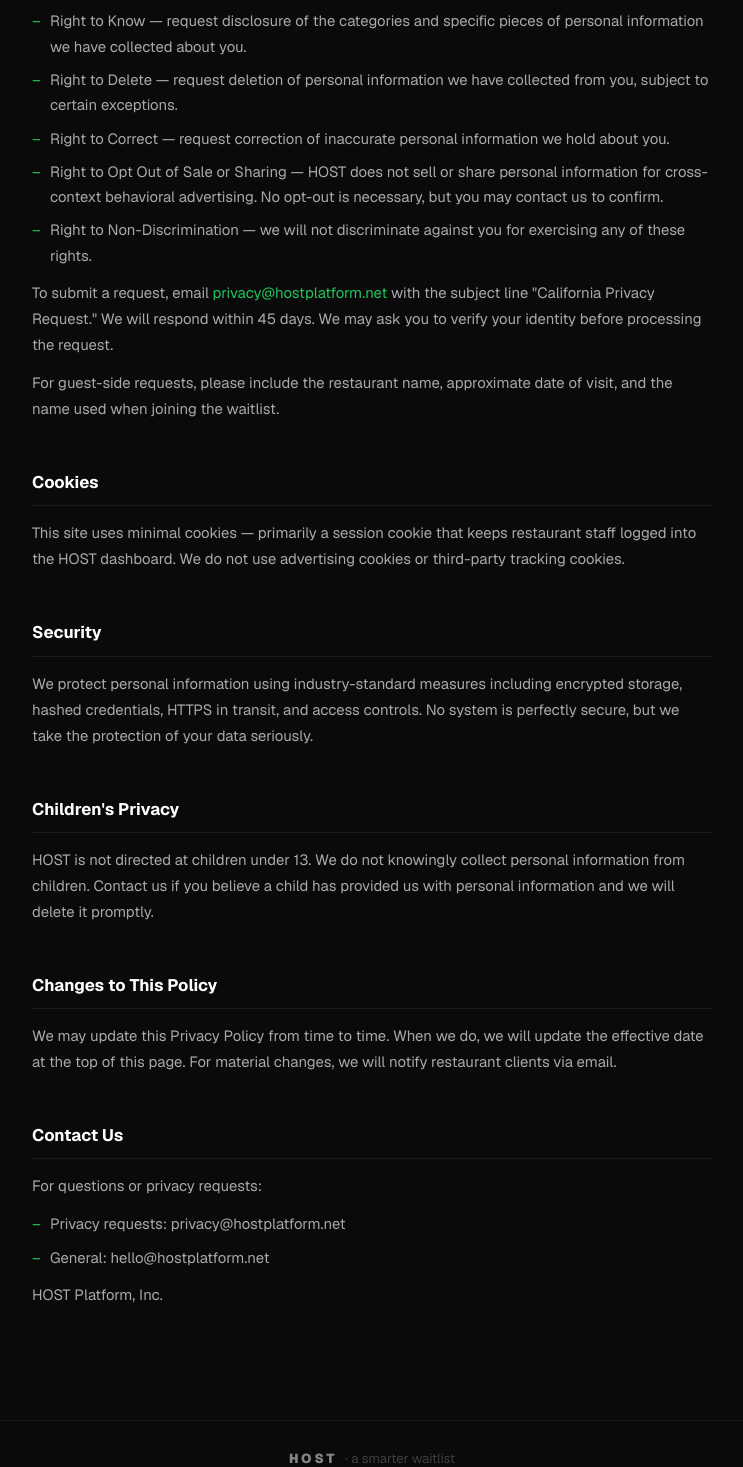
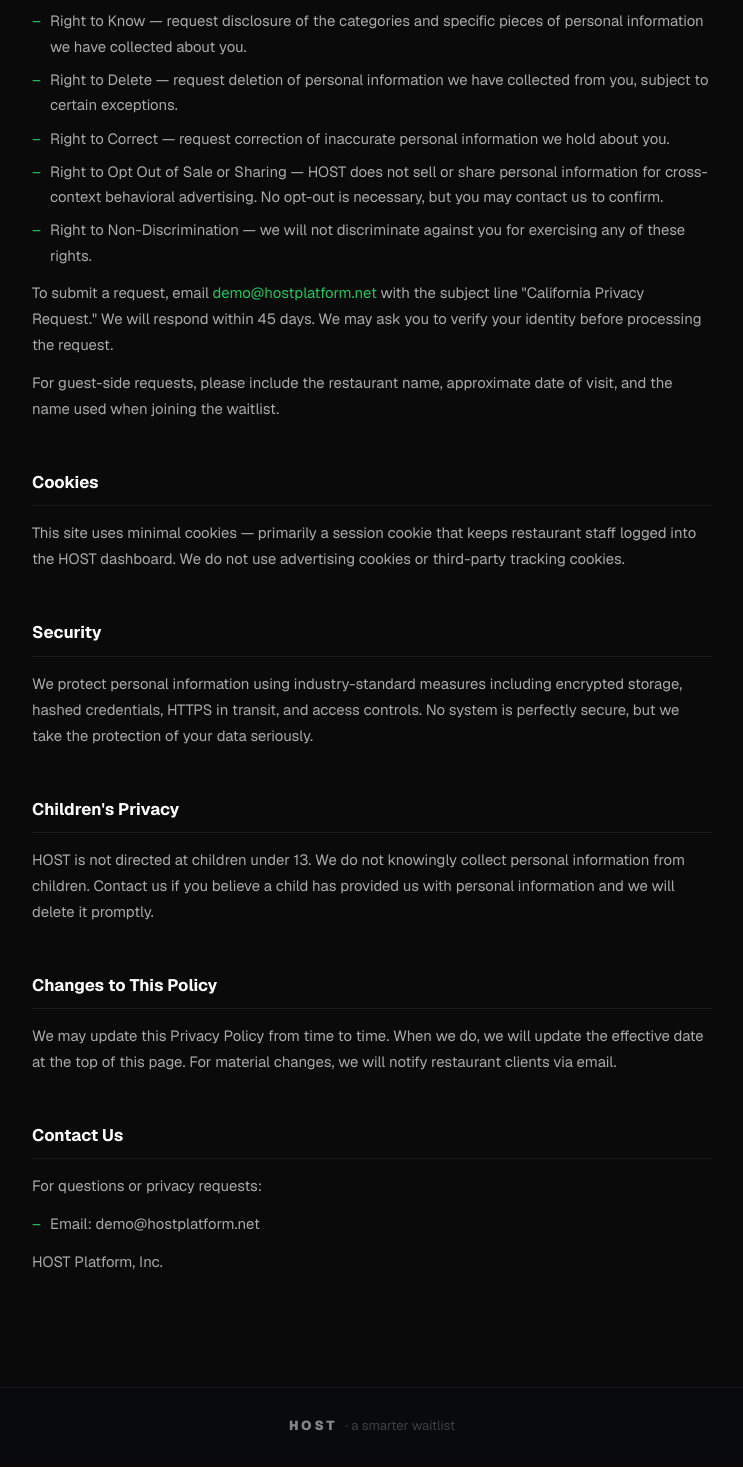
Before and after one commit to hostsystemsinc-ui/restaurant-brain, a Next.js app in the folder dashboard/: page /privacy in a window 1280 px wide. Shown: the part 2458-3925 px from the top of the page, without its empty margins (268-1011 px from the left). Built offline with nearby package versions, Linux system fonts and the light colour scheme; no server answers.

Commit message:
Replace all contact emails with demo@hostplatform.net on privacy page
Co-Authored-By: Claude Sonnet 4.6 <noreply@anthropic.com>

```diff
--- a/dashboard/app/privacy/page.tsx
+++ b/dashboard/app/privacy/page.tsx
@@ -103,7 +103,7 @@ export default function PrivacyPage() {
             "Right to Opt Out of Sale or Sharing — HOST does not sell or share personal information for cross-context behavioral advertising. No opt-out is necessary, but you may contact us to confirm.",
             "Right to Non-Discrimination — we will not discriminate against you for exercising any of these rights.",
           ]} />
-          <P>To submit a request, email <a href="mailto:privacy@hostplatform.net" style={{ color: "#22c55e", textDecoration: "none" }}>privacy@hostplatform.net</a> with the subject line "California Privacy Request." We will respond within 45 days. We may ask you to verify your identity before processing the request.</P>
+          <P>To submit a request, email <a href="mailto:demo@hostplatform.net" style={{ color: "#22c55e", textDecoration: "none" }}>demo@hostplatform.net</a> with the subject line "California Privacy Request." We will respond within 45 days. We may ask you to verify your identity before processing the request.</P>
           <P>For guest-side requests, please include the restaurant name, approximate date of visit, and the name used when joining the waitlist.</P>
         </Section>
 
@@ -126,8 +126,7 @@ export default function PrivacyPage() {
         <Section title="Contact Us" last>
           <P>For questions or privacy requests:</P>
           <UL items={[
-            "Privacy requests: privacy@hostplatform.net",
-            "General: hello@hostplatform.net",
+            "Email: demo@hostplatform.net",
           ]} />
           <P>HOST Platform, Inc.</P>
         </Section>
```
